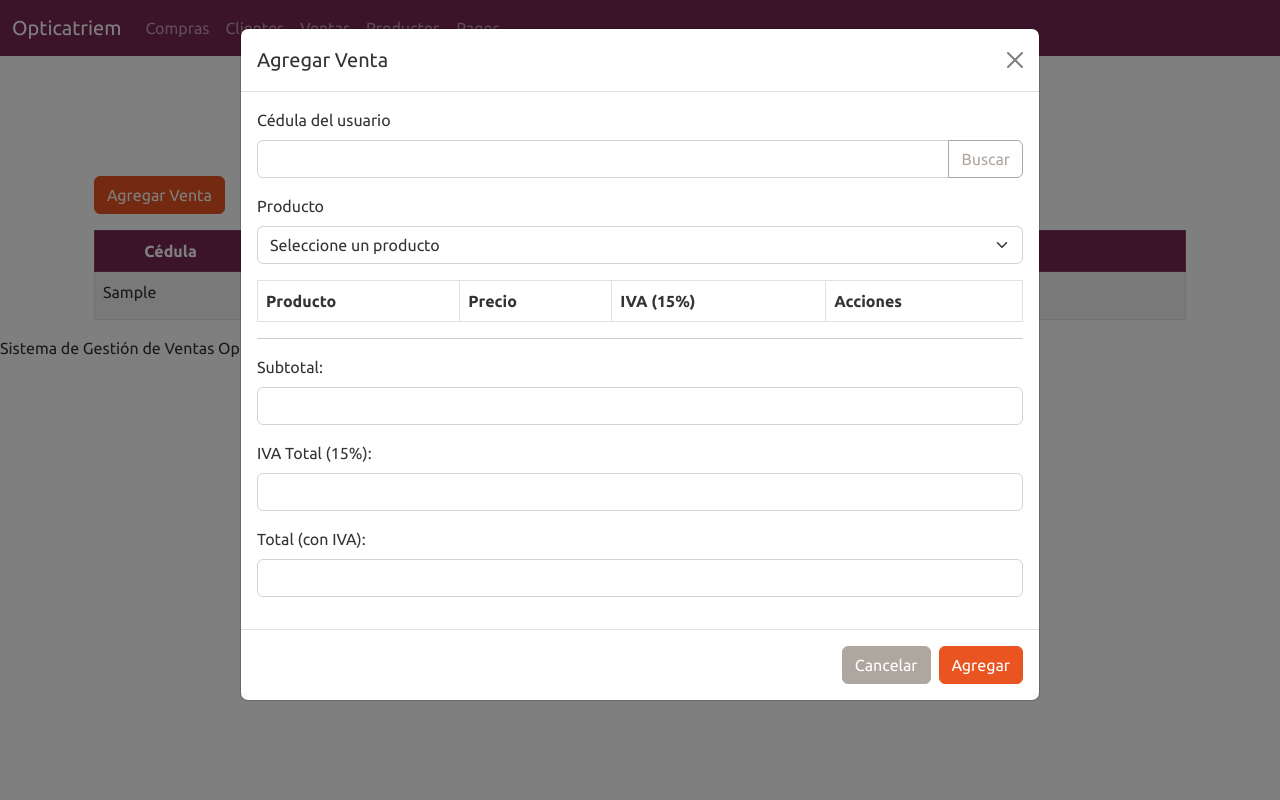
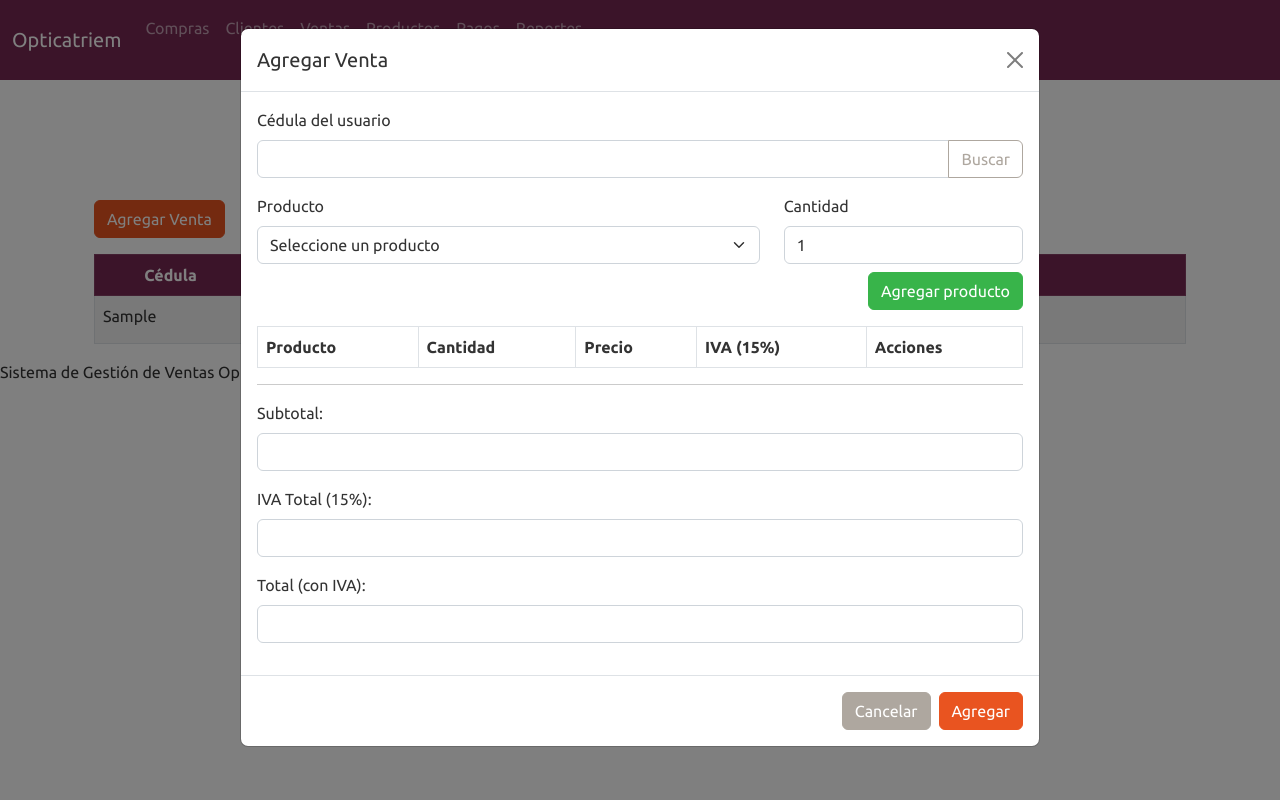
Before and after one commit to CarolinaCS03/PROYECTO, a Flask app: page /ventas in a window 1280 px wide, after a click on "Agregar Venta". Run offline with Flask 3, Linux system fonts and the light colour scheme; tables that the repository leaves empty or names only in its code hold one stand-in row (values such as "Sample post"); lists and menus that the app fills with data are empty; some libraries are stand-ins or nearby versions.

Commit message:
Actualización Reporte Nayeli

```diff
--- a/app.py
+++ b/app.py
@@ -13,7 +13,26 @@ from dotenv import load_dotenv
 from flask import send_file
 from fpdf import FPDF
 import os
-from MySQLdb.cursors import DictCursor  #
+from MySQLdb.cursors import DictCursor
+
+import matplotlib
+matplotlib.use('Agg')
+
+import matplotlib.pyplot as plt
+from reportlab.lib.utils import ImageReader
+from reportlab.lib.units import inch
+
+from reportlab.platypus import SimpleDocTemplate, Paragraph, Table, TableStyle, Spacer
+from reportlab.lib.pagesizes import letter
+from reportlab.lib import colors
+from reportlab.lib.styles import getSampleStyleSheet
+from collections import defaultdict
+from decimal import Decimal
+
+from reportlab.lib import colors
+from io import BytesIO
+from reportlab.pdfgen import canvas
+
 
 load_dotenv()
 app = Flask(__name__)
@@ -375,7 +394,7 @@ def add_venta():
             if producto:
                 precio = producto[0]
                 iva = producto[1]
-                cantidad = 1  # podrías tomarla de `cantidades` si se usa
+                cantidad = 1
 
                 cur.execute("""
                     INSERT INTO detalle_venta (id_venta, id_producto, cantidad, precio_unitario, iva_unitario)
@@ -506,9 +525,10 @@ def detalle_venta(id):
     cols = [col[0] for col in cur.description]
     venta = dict(zip(cols, row))
 
-    # Obtener productos relacionados con la venta desde tabla 'detalle_venta'
+    # Obtener productos relacionados con la venta
     cur.execute("""
         SELECT p.tipo_lente,
+               dv.cantidad,
                dv.precio_unitario,
                dv.iva_unitario,
                (dv.precio_unitario * dv.cantidad) AS total_unitario
@@ -525,7 +545,7 @@ def detalle_venta(id):
     for p in productos:
         p['precio_unitario'] = p['precio_unitario'] or 0
         p['iva_unitario'] = p['iva_unitario'] or 0
-    print(productos)
+
     return render_template('detalle_venta.html', venta=venta, productos=productos)
 
 # ----------------------- PAGOS -----------------------
@@ -824,5 +844,207 @@ def api_productos():
     } for row in data]
     return jsonify(productos)
 
+#---------------- Reporte -----------------
+
+@app.route('/reporte_global')
+def reporte_global():
+    cursor = mysql.connection.cursor()
+
+    # 1. Obtener todos los clientes
+    cursor.execute("SELECT cedula, CONCAT_WS(' ', nombres, apellidos) AS nombre FROM clientes")
+    clientes = cursor.fetchall()
+
+    resultados = []
+    resumen_general = defaultdict(lambda: [0, Decimal('0.00')])
+
+    for cedula, nombre in clientes:
+        cursor.execute("SELECT COUNT(*) FROM ventas WHERE cedula = %s", (cedula,))
+        total_ventas = cursor.fetchone()[0]
+
+        cursor.execute("""
+            SELECT
+                p.tipo_lente,
+                SUM(dv.cantidad) AS total_cantidad,
+                SUM(dv.cantidad * dv.precio_unitario) AS total_monto
+            FROM ventas v
+            JOIN detalle_venta dv ON dv.id_venta = v.id
+            JOIN productos p ON p.id = dv.id_producto
+            WHERE v.cedula = %s
+            GROUP BY p.tipo_lente
+        """, (cedula,))
+        productos = cursor.fetchall()
+
+        for tipo, cantidad, monto in productos:
+            resumen_general[tipo][0] += int(cantidad)
+            resumen_general[tipo][1] += monto
+
+        total_gastado = sum(float(monto) for _, _, monto in productos)
+
+        resultados.append({
+            'cedula': cedula,
+            'nombre': nombre,
+            'ventas': total_ventas,
+            'productos': productos,
+            'total': total_gastado
+        })
+
+    cursor.execute("SELECT SUM(monto) FROM pagos")
+    total_pagos = cursor.fetchone()[0] or Decimal('0.00')
+
+    cursor.execute("SELECT SUM(dv.cantidad * dv.precio_unitario) FROM detalle_venta dv")
+    total_ventas_monto = cursor.fetchone()[0] or Decimal('0.00')
+    cursor.close()
+
+    total_general = float(total_ventas_monto) + float(total_pagos)
+
+    # 2. Generar PDF
+    buffer = BytesIO()
+    pdf = canvas.Canvas(buffer, pagesize=letter)
+    width, height = letter
+    margen = 40
+    y = height - 50
+
+    # Encabezado con franja azul
+    pdf.setFillColor(colors.HexColor("#003366"))
+    pdf.rect(0, y - 30, width, 60, fill=1, stroke=0)
+    pdf.setFillColor(colors.white)
+    pdf.setFont("Helvetica-Bold", 16)
+    pdf.drawCentredString(width / 2, y, "SISTEMA DE GESTIÓN DE VENTAS OPTICATRIEM")
+    pdf.setFont("Helvetica-Bold", 13)
+    pdf.drawCentredString(width / 2, y - 20, "REPORTE GLOBAL DE CLIENTES")
+    y -= 80
+
+    # --- BLOQUE POR CLIENTE ---
+    for cliente in resultados:
+        if y < 120:
+            pdf.showPage()
+            y = height - 50
+            pdf.setFillColor(colors.HexColor("#003366"))
+            pdf.rect(0, y - 30, width, 60, fill=1, stroke=0)
+            pdf.setFillColor(colors.white)
+            pdf.setFont("Helvetica-Bold", 16)
+            pdf.drawCentredString(width / 2, y, "SISTEMA DE GESTIÓN DE VENTAS OPTICATRIEM")
+            pdf.setFont("Helvetica-Bold", 13)
+            pdf.drawCentredString(width / 2, y - 20, "REPORTE GLOBAL DE CLIENTES")
+            y -= 80
+
+        pdf.setFillColor(colors.black)
+        pdf.setFont("Helvetica-Bold", 10)
+        pdf.drawString(margen, y, f"Cédula: {cliente['cedula']}")
+        pdf.drawString(margen + 200, y, f"Nombre: {cliente['nombre']}")
+        pdf.drawString(margen + 450, y, f"Ventas: {cliente['ventas']}")
+        y -= 15
+
+        # Encabezado de tabla con gris claro
+        pdf.setFillColor(colors.lightgrey)
+        pdf.rect(margen + 10, y - 2, width - 2*margen - 20, 14, fill=1, stroke=0)
+        pdf.setFillColor(colors.black)
+        pdf.setFont("Helvetica-Bold", 9)
+        pdf.drawString(margen + 20, y, "Tipo de Lente")
+        pdf.drawString(margen + 200, y, "Cantidad")
+        pdf.drawString(margen + 320, y, "Monto ($)")
+        y -= 14
+        pdf.setStrokeColor(colors.grey)
+        pdf.setLineWidth(0.3)
+
+        pdf.setFont("Helvetica", 8)
+        for tipo, cantidad, monto in cliente['productos']:
+            pdf.drawString(margen + 20, y, tipo)
+            pdf.drawRightString(margen + 270, y, str(int(cantidad)))
+            pdf.drawRightString(margen + 410, y, f"{float(monto):,.2f}")
+            pdf.line(margen + 10, y - 2, width - margen - 10, y - 2)
+            y -= 12
+            if y < 80:
+                pdf.showPage()
+                y = height - 50
+
+        pdf.setFont("Helvetica-Bold", 9)
+        pdf.drawRightString(margen + 410, y, f"Total gastado: ${cliente['total']:,.2f}")
+        y -= 25
+        pdf.setLineWidth(0.5)
+        pdf.setStrokeColor(colors.darkgrey)
+        pdf.line(margen, y, width - margen, y)
+        y -= 25
+
+    # --- RESUMEN GENERAL POR PRODUCTO ---
+    if y < 140:
+        pdf.showPage()
+        y = height - 50
+
+    pdf.setFont("Helvetica-Bold", 12)
+    pdf.setFillColor(colors.HexColor("#003366"))
+    pdf.drawString(margen, y, "Resumen general por producto:")
+    y -= 25
+
+    pdf.setFillColor(colors.lightgrey)
+    pdf.rect(margen + 10, y - 2, width - 2*margen - 20, 14, fill=1, stroke=0)
+    pdf.setFillColor(colors.black)
+    pdf.setFont("Helvetica-Bold", 9)
+    pdf.drawString(margen + 20, y, "Tipo de Lente")
+    pdf.drawString(margen + 200, y, "Cantidad Total")
+    pdf.drawString(margen + 320, y, "Monto Total ($)")
+    y -= 14
+
+    pdf.setFont("Helvetica", 8)
+    for tipo, (cantidad, monto) in resumen_general.items():
+        pdf.drawString(margen + 20, y, tipo)
+        pdf.drawRightString(margen + 270, y, str(cantidad))
+        pdf.drawRightString(margen + 410, y, f"{float(monto):,.2f}")
+        pdf.line(margen + 10, y - 2, width - margen - 10, y - 2)
+        y -= 12
+        if y < 80:
+            pdf.showPage()
+            y = height - 50
+
+    # --- RESUMEN DE GANANCIAS ---
+    y -= 25
+    pdf.setFillColor(colors.HexColor("#003366"))
+    pdf.setFont("Helvetica-Bold", 12)
+    pdf.drawString(margen, y, "Resumen de ganancias")
+    y -= 20
+    pdf.setFillColor(colors.black)
+    pdf.setFont("Helvetica", 9)
+    pdf.drawString(margen + 20, y, f"Total por ventas: ${float(total_ventas_monto):,.2f}")
+    y -= 15
+    pdf.drawString(margen + 20, y, f"Total por pagos: ${float(total_pagos):,.2f}")
+    y -= 15
+    pdf.setFont("Helvetica-Bold", 10)
+    pdf.drawString(margen + 20, y, f"Total general: ${total_general:,.2f}")
+    y -= 35
+
+    # --- GRÁFICO RESUMEN DE GANANCIAS ---
+    fig, ax = plt.subplots(figsize=(4, 3))
+    bars = ax.bar(['Ventas', 'Pagos'], [float(total_ventas_monto), float(total_pagos)], color=['#1f77b4', '#ff7f0e'])
+    ax.bar_label(bars, fmt='%.2f')
+    ax.set_ylabel('Monto ($)')
+    ax.set_title('Ingresos: Ventas vs Pagos')
+    plt.tight_layout()
+    img_buffer = BytesIO()
+    plt.savefig(img_buffer, format='png', transparent=True)
+    plt.close(fig)
+    img_buffer.seek(0)
+
+    if y < 260:
+        pdf.showPage()
+        y = height - 50
+
+    pdf.setFont("Helvetica-Bold", 11)
+    pdf.drawString(margen, y, "Gráfico de ingresos (Ventas vs Pagos)")
+    y -= 40
+
+    img = ImageReader(img_buffer)
+    pdf.drawImage(img, margen, y - 180, width=5 * inch, height=3 * inch, mask='auto')
+    y -= 200
+
+    pdf.save()
+    buffer.seek(0)
+
+    return send_file(
+        buffer,
+        as_attachment=True,
+        download_name="reporte_clientes.pdf",
+        mimetype="application/pdf"
+    )
+
 if __name__ == '__main__':
     app.run(debug=True, host='localhost', port=3000)
--- a/templates/detalle_venta.html
+++ b/templates/detalle_venta.html
@@ -9,6 +9,7 @@
     <thead class="table-dark">
       <tr>
         <th>Producto</th>
+        <th>Cantidad</th>
         <th>Precio Unitario</th>
         <th>IVA (15%)</th>
         <th>Total</th>
@@ -19,6 +20,7 @@
         {% set precio_total = p.precio_unitario + p.iva_unitario %}
         <tr>
           <td>{{ p.tipo_lente }}</td>
+          <td>{{ p.cantidad }}</td>
           <td>${{ '%.2f'|format(p.precio_unitario) }}</td>
           <td>${{ '%.2f'|format(p.iva_unitario) }}</td>
           <td>${{ '%.2f'|format(precio_total) }}</td>
--- a/templates/index.html
+++ b/templates/index.html
@@ -13,6 +13,7 @@
         <a href="{{ url_for('ventas') }}" class="btn btn-warning btn-lg me-3">Ventas</a>
         <a href="{{ url_for('productos') }}" class="btn btn-info btn-lg me-3">Productos</a>
         <a href="{{ url_for('pagos') }}" class="btn btn-danger btn-lg">Pagos</a>
+        <a href="{{ url_for('reporte_global') }}" class="btn btn-dark btn-lg me-3 mt-3">Reportes</a>
     </div>
 </div>
 {% endblock %}
--- a/templates/layout.html
+++ b/templates/layout.html
@@ -32,6 +32,10 @@
                     <li class="nav-item">
                         <a class="nav-link" href="{{ url_for('pagos') }}">Pagos</a>
                     </li>
+                    <!-- Botón de Reportes -->
+                    <li class="nav-item">
+                        <a class="nav-link" href="{{ url_for('reporte_global') }}">Reportes</a>
+                    </li>
                 </ul>
             </div>
         </div>
--- a/templates/tabla_ventas.html
+++ b/templates/tabla_ventas.html
@@ -69,17 +69,27 @@
                         </div>
                     </div>
 
-                    <div class="mb-3 mt-3">
-                        <label for="producto_select" class="form-label">Producto</label>
-                        <select class="form-select" id="producto_select" onchange="agregarProductoDesdeSelect()" required>
-                            <option value="">Seleccione un producto</option>
-                        </select>
+                    <div class="row mb-3 mt-3">
+                        <div class="col-md-8">
+                            <label for="producto_select" class="form-label">Producto</label>
+                            <select class="form-select" id="producto_select" required>
+                                <option value="">Seleccione un producto</option>
+                            </select>
+                        </div>
+                        <div class="col-md-4">
+                            <label for="cantidad_producto" class="form-label">Cantidad</label>
+                            <input type="number" id="cantidad_producto" class="form-control" value="1" min="1">
+                        </div>
+                        <div class="col-md-12 mt-2 text-end">
+                            <button type="button" class="btn btn-success" onclick="agregarProductoDesdeSelect()">Agregar producto</button>
+                        </div>
                     </div>
 
                     <table class="table table-bordered">
                         <thead>
                             <tr>
                                 <th>Producto</th>
+                                <th>Cantidad</th>
                                 <th>Precio</th>
                                 <th>IVA (15%)</th>
                                 <th>Acciones</th>
@@ -166,21 +176,32 @@ let productosSeleccionados = [];
 
 function agregarProductoDesdeSelect() {
     const select = document.getElementById("producto_select");
+    const cantidadInput = document.getElementById("cantidad_producto");
     const option = select.options[select.selectedIndex];
+
     if (!option || !option.value) return;
 
     const id = option.value;
     const nombre = option.textContent;
-    const precio = parseFloat(option.getAttribute("data-precio"));
-    const iva = parseFloat(option.getAttribute("data-iva"));
+    const precioUnit = parseFloat(option.getAttribute("data-precio"));
+    const ivaUnit = parseFloat(option.getAttribute("data-iva"));
+    const cantidad = parseInt(cantidadInput.value);
+
+    if (isNaN(cantidad) || cantidad < 1) {
+        alert("Cantidad no válida.");
+        return;
+    }
+
     const yaExiste = productosSeleccionados.some(p => p.id === id);
-
     if (yaExiste) {
         alert("Este producto ya está en la lista.");
         return;
     }
 
-    productosSeleccionados.push({ id, nombre, precio, iva });
+    const precioTotal = precioUnit * cantidad;
+    const ivaTotal = ivaUnit * cantidad;
+
+    productosSeleccionados.push({ id, nombre, precio: precioTotal, iva: ivaTotal, cantidad });
     actualizarTabla();
 }
 
@@ -200,6 +221,7 @@ function actualizarTabla() {
         tabla.innerHTML += `
             <tr>
                 <td>${producto.nombre}</td>
+                <td>${producto.cantidad}</td>
                 <td>$${producto.precio.toFixed(2)}</td>
                 <td>$${producto.iva.toFixed(2)}</td>
                 <td><button type="button" class="btn btn-danger btn-sm" onclick="eliminarProducto(${index})">Eliminar</button></td>
```
